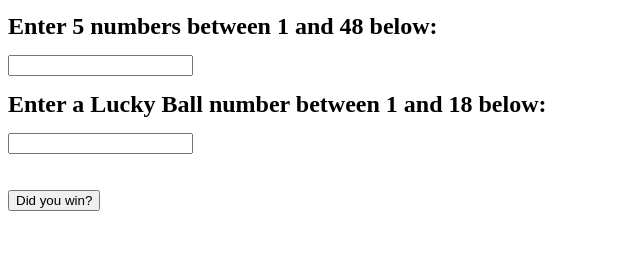
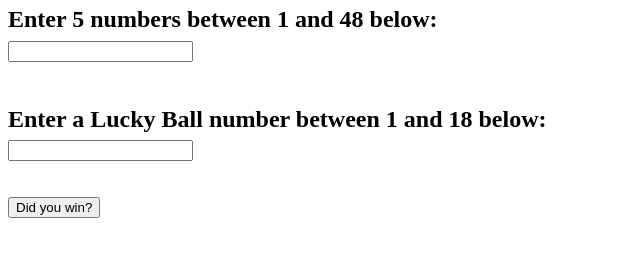
Before and after one commit to jstewa12/HW6Assignment, a plain HTML site: page index.html in a window 1280 px wide. Shown: the part 48-304 px from the top of the page, without its empty margins (0-640 px from the left). Drawn offline with Linux system fonts and the light colour scheme.

Commit message:
Update index.html

```diff
--- a/index.html
+++ b/index.html
@@ -2,7 +2,7 @@
 <head>
   <title>Lottery</title>
   <style>
-    h2 {line-height: 0.7;}
+    h2 {line-height: 0.1;}
   </style>
   <script type="text/javascript">
     function payout(matches, luckyBall)
@@ -116,6 +116,8 @@
     <h2>Enter 5 numbers between 1 and 48 below:</h2>
     <input type='text' id='guesses'>
     <br />
+    <br />
+    <br />
     <h2>Enter a Lucky Ball number between 1 and 18 below:</h2>
     <input type='text' id='lucky'>
     <br />
```
